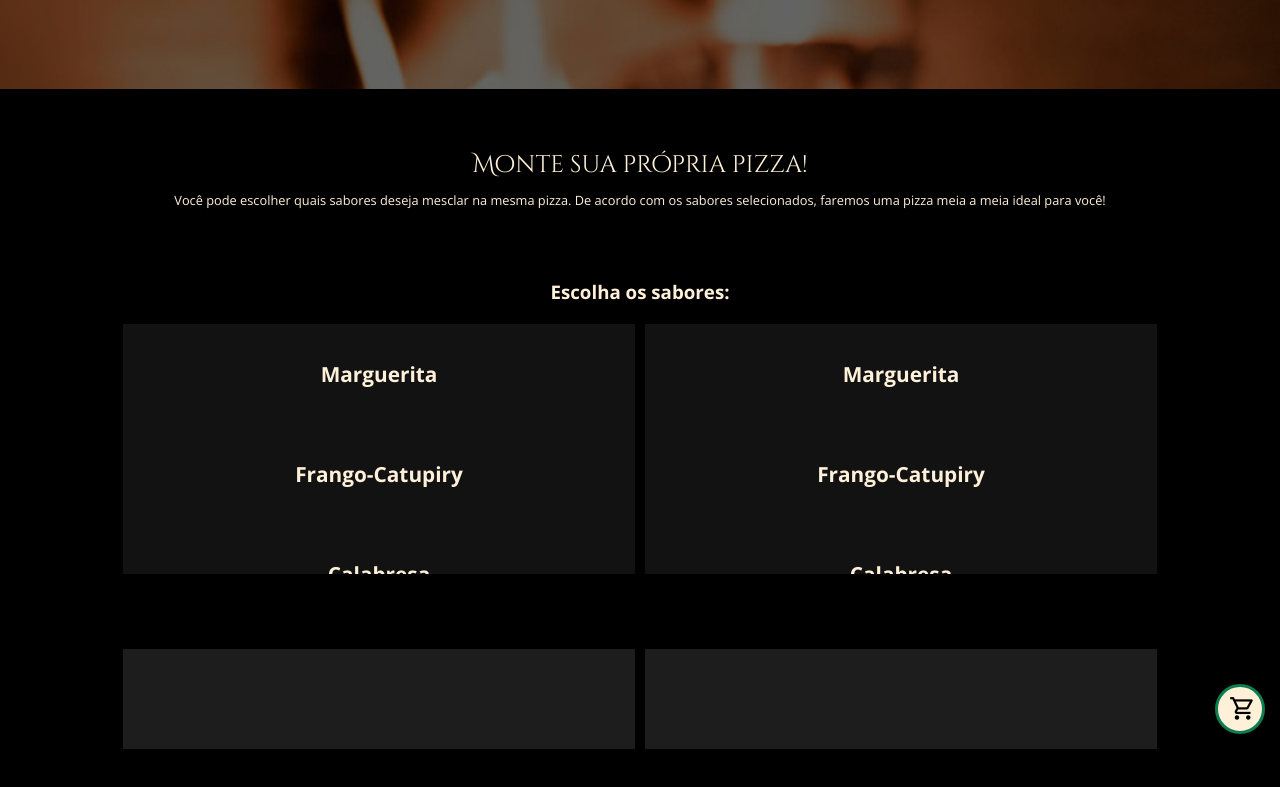
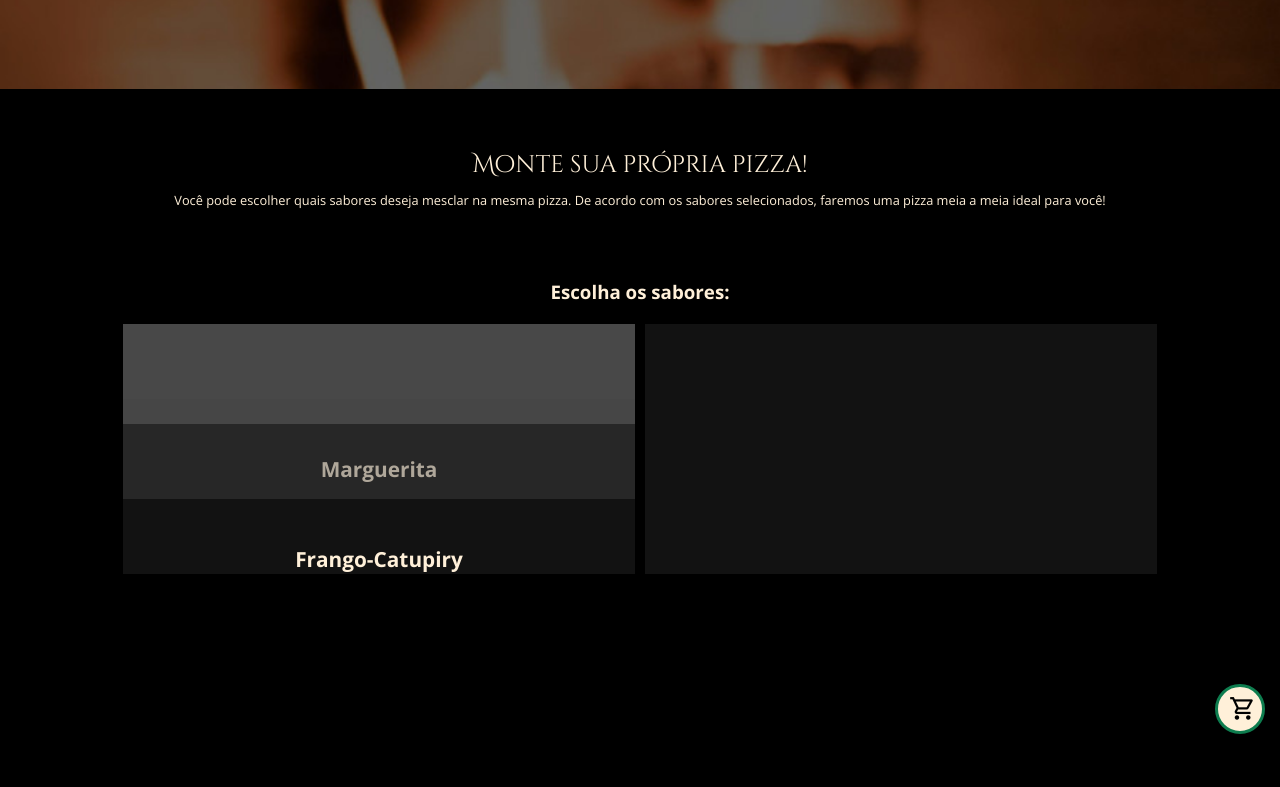
Before and after one commit to joaorocha-web/cardapio-online, a plain HTML site: page personalizada.html in a window 1280 px wide. Shown: the part 51-838 px from the top of the page. Drawn offline with nearby package versions, Linux system fonts and the light colour scheme.

Commit message:
adicionando máscaras

```diff
--- a/estilos/personalizada.css
+++ b/estilos/personalizada.css
@@ -137,16 +137,17 @@ main{
 }
 
 .primeiro-sabor , .segundo-sabor{
-    background-color: #ff4d4d;
+    background-color: #484848;
     width: 40vw;
     height: 250px;
     overflow-y: scroll;
+    position: relative;
 
 }
 
 .opcao{
     width: 100%;
-    height: 100px;
+    height: 90px;
     background-color: #121212;
     color: var(--cor3);
     display: flex;
@@ -164,12 +165,36 @@ main{
 }
 
 
-.selecionar1{
-    width: 40%;
+.selecionar{
+    width: 100%;
     height: 100px;
     background-color: #4444446d;
-    position: absolute;
-    bottom: 0;
+    position: sticky;
+    top: 50%;
+    transform: translateY(-50%);
+    pointer-events: none;
+}
+
+#desabilitado1{
+    display: none;
+    width: 100%;
+    height: 100%;
+    background-color: #000000be;
+    position: sticky;
+    top: 0;
+    left: 0;
+    z-index: 20;
+}
+
+#desabilitado2{
+    display: flex;
+    width: 100%;
+    height: 100%;
+    background-color: #000000be;
+    position: sticky;
+    top: 0;
+    left: 0;
+    z-index: 20;
 }
 
 
--- a/personalizada.html
+++ b/personalizada.html
@@ -39,34 +39,42 @@
             <section class="sabores">
 
                 <div class="primeiro-sabor">
-                    <div class="selecionar1"></div>
-                    <div class="opcao">
-                            <h3>Marguerita</h3>
+                    <div id="desabilitado1"></div>
+                    <div class="selecionar"></div>
+                    <div class="opcao" data-name="Marguerita" data-price="57.00">
+                            <h3 >Marguerita</h3>
                     </div>
-                    <div class="opcao">
+                    <div class="opcao" data-name="Frango-Catupiry" data-price="55.00">
                             <h3>Frango-Catupiry</h3>
                     </div>
-                    <div class="opcao">
+                    <div class="opcao" data-name="Calabresa" data-price="55.00">
                             <h3>Calabresa</h3>
                     </div>
-                    <div class="opcao">
+                    <div class="opcao" data-name="Portuguesa" data-price="59.00">
                             <h3>Portuguesa</h3>
+                    </div>
+                    <div class="opcao" data-name="Especial da Casa" data-price="68.00">
+                            <h3>Especial da Casa</h3>
                     </div>
                 </div>
 
                 <div class="segundo-sabor">
-                    <div class="selecionar1"></div>
-                    <div class="opcao">
-                            <h3 data-name="Marguerita" data-price="57.00">Marguerita</h3>
+                    <div id="desabilitado2"></div>
+                    <div class="selecionar"></div>
+                    <div class="opcao" data-name="Marguerita" data-price="57.00">
+                            <h3 >Marguerita</h3>
                     </div>
-                    <div class="opcao">
+                    <div class="opcao" data-name="Frango-Catupiry" data-price="55.00">
                             <h3>Frango-Catupiry</h3>
                     </div>
-                    <div class="opcao">
+                    <div class="opcao" data-name="Calabresa" data-price="55.00">
                             <h3>Calabresa</h3>
                     </div>
-                    <div class="opcao">
+                    <div class="opcao" data-name="Portuguesa" data-price="59.00">
                             <h3>Portuguesa</h3>
+                    </div>
+                    <div class="opcao" data-name="Especial da Casa" data-price="68.00">
+                            <h3>Especial da Casa</h3>
                     </div>
                 </div>
             </section>
--- a/selecionar.js
+++ b/selecionar.js
@@ -0,0 +1,19 @@
+const desabilitar1 = document.getElementById('desabilitado1')
+const desabilitar2 = document.getElementById('desabilitado2')
+const estiloDesabilitar2 = window.getComputedStyle(desabilitar2).display;
+document.querySelectorAll('.opcao').forEach(sabor =>{
+    sabor.addEventListener('click', function(){
+        let nome = sabor.getAttribute('data-name');
+        let preco = Number(sabor.getAttribute('data-price'));
+
+
+
+    desabilitar1.style.display = 'flex';
+
+
+    const estiloAtual = window.getComputedStyle(desabilitar2).display;
+    desabilitar2.style.display = estiloAtual === 'flex' ? 'none' : 'flex';
+    })
+
+
+})
```
